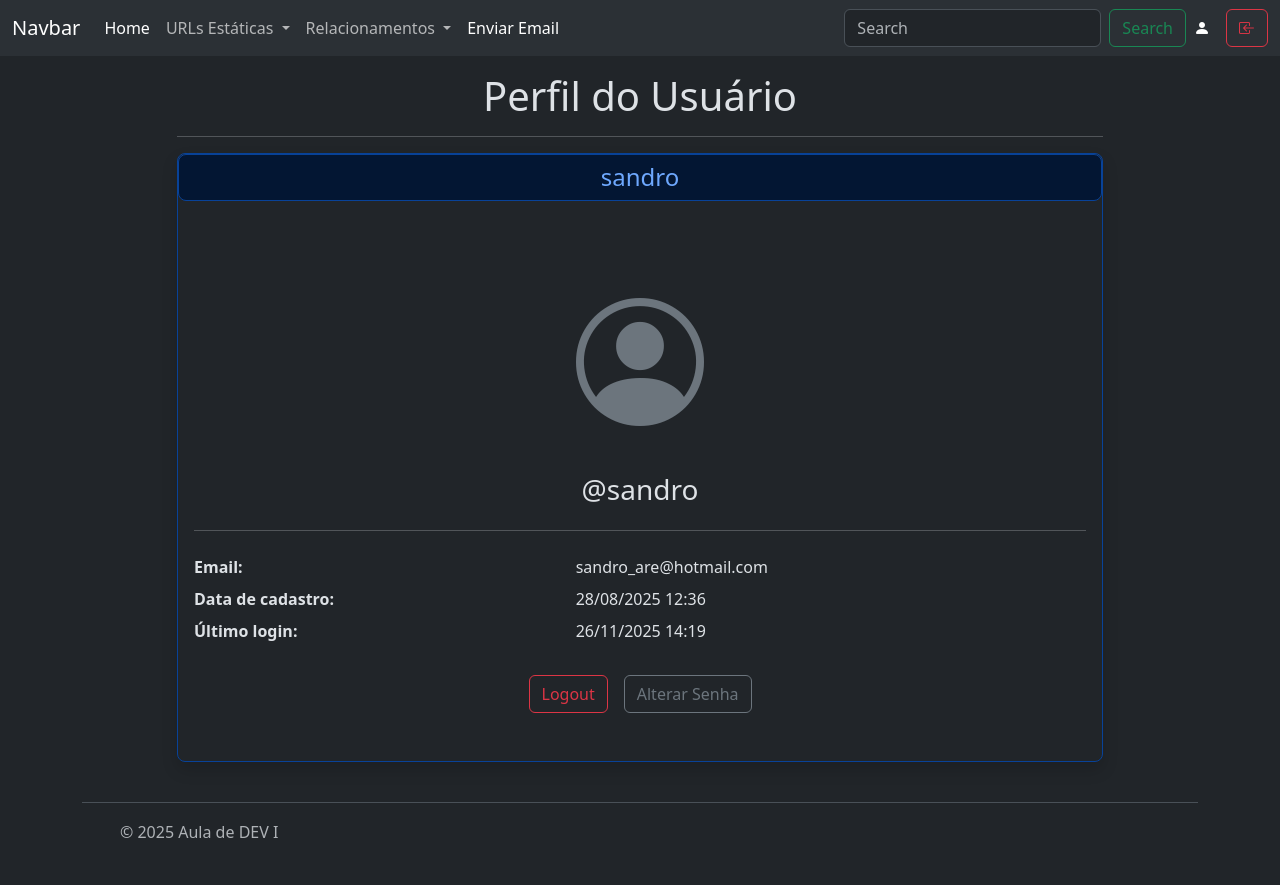
After one commit to Tarpah/sistema_aulas_faculdade_desenvolvedor_I, a Django app: page /accounts/profile/ in a window 1280 px wide. The commit adds this page. Run offline with Django 5.2, Linux system fonts and the light colour scheme; a user stored in the database is signed in; parts of the project's set-up code (start-up, migrations or seed data) failed here and were passed over.

Commit message:
código da aula

```diff
--- a/web_system/relacionamentos/models/reporter.py
+++ b/web_system/relacionamentos/models/reporter.py
@@ -31,3 +31,8 @@ class Reporter(BaseModel):
                 )
         except ValueError:
             pass
+
+    class Meta:
+        permissions = [
+            ('generate_code_exemplo', "can generate new code"),
+        ]
--- a/web_system/relacionamentos/templates/reporter/list.html
+++ b/web_system/relacionamentos/templates/reporter/list.html
@@ -119,7 +119,7 @@
 
                             <div>
                                 <div>
-                                    {% if perms.relacionamentos.change_cpf_reporter %}
+                                    {% if perms.relacionamentos.generate_code_exemplo %}
                                     <a class="btn btn-warning" role="button"
                                        data-bs-toggle="tooltip" data-bs-placement="top"
                                        title="Gerar CPF com Classe Reporter"
--- a/web_system/relacionamentos/views/reporter_classe.py
+++ b/web_system/relacionamentos/views/reporter_classe.py
@@ -38,7 +38,8 @@ class ReporterDetailsView(PermissionRequiredMixin, View):
         return render(request, 'reporter/read.html', context)
 
 class ReporterCPFGeneratorView(LoginRequiredMixin, PermissionRequiredMixin, View):
-    permission_required = 'relacionamentos.change_cpf_reporter'
+    login_url = reverse_lazy('account:login')
+    permission_required = 'relacionamentos.generate_code_exemplo'
 
     @staticmethod
     def get(request, pk):
--- /dev/null
+++ b/web_system/templates/accounts/profile.html
@@ -0,0 +1,40 @@
+{% extends "base.html" %}
+
+{% block title %}<h1>Perfil do Usuário</h1>{% endblock title %}
+
+{% block content %}
+<div class="card border-primary-subtle shadow rounded-3">
+  <div class="card-header text-primary-emphasis bg-primary-subtle border
+  border-primary-subtle rounded-3 mb-3 text-white text-center">
+    <h4 class="mb-0">{{ usuario.get_full_name|default:usuario.username }}</h4>
+  </div>
+  <div class="card-body text-center py-5">
+
+    <i class="bi bi-person-circle" style="font-size: 8rem; color: #6c757d;"></i>
+
+    <h3 class="mt-3 mb-0">@{{ usuario.username }}</h3>
+
+    <hr class="my-4">
+
+    <!-- Informações -->
+    <div class="text-start">
+      <dl class="row justify-content-center">
+        <dt class="col-sm-5">Email:</dt>
+        <dd class="col-sm-7">{{ usuario.email }}</dd>
+
+        <dt class="col-sm-5">Data de cadastro:</dt>
+        <dd class="col-sm-7">{{ usuario.date_joined|date:"d/m/Y H:i" }}</dd>
+
+        <dt class="col-sm-5">Último login:</dt>
+        <dd class="col-sm-7">{{ usuario.last_login|date:"d/m/Y H:i" }}</dd>
+      </dl>
+    </div>
+
+    <!-- Ações -->
+    <div class="mt-4 d-flex justify-content-center gap-3">
+      <a href="{% url 'logout' %}" class="btn btn-outline-danger">Logout</a>
+      <a href="{% url 'password_change' %}" class="btn btn-outline-secondary">Alterar Senha</a>
+    </div>
+  </div>
+</div>
+{% endblock %}
--- a/web_system/templates/menu.html
+++ b/web_system/templates/menu.html
@@ -42,9 +42,13 @@
           </ul>
         </li>
 
+
+
       <li class="nav-item">
         <a class="nav-link active" aria-current="page" href="{% url 'function_contato' %}">Enviar Email</a>
       </li>
+
+
 
       </ul>
       <form class="d-flex" role="search">
@@ -52,8 +56,22 @@
         <button class="btn btn-outline-success" type="submit">Search</button>
       </form>
 
-
-
+      {% if user.is_authenticated %}
+        <span class="navbar-text text-white px-2">
+          <a class="nav-link" href="{% url 'profile' %}">
+            <i class="bi bi-person-fill"> </i> {{ user.first_name }}
+          </a></span>
+        <div class="me-2"></div>
+        <form action="{% url 'logout' %}" method="post">
+          {% csrf_token %}
+          <button class="btn btn-outline-danger btn"
+          role="button" type="submit"> <i
+                  class="bi bi-box-arrow-in-left"> </i> </button> </form>
+        {% else %}
+          <a class="btn btn-outline-primary btn"
+          role="button" href="{% url 'login' %}"> <i
+                  class="bi bi-box-arrow-in-right"> </i> </a>
+        {% endif %}
     </div>
 
 
--- a/web_system/web_system/urls.py
+++ b/web_system/web_system/urls.py
@@ -6,9 +6,12 @@ from web_system import views
 from .views import ContactView
 from django.contrib.auth import views as auth_views
 from web_system.forms.custom_login_form import CustomLoginForm
+from .views import ProfileView
 
 urlpatterns = [
     # rotas para logar
+
+    path('accounts/profile/', ProfileView.as_view(), name='profile'),
     path('accounts/login/', auth_views.LoginView.as_view(
         template_name ="accounts/login.html",
         authentication_form=CustomLoginForm)),
--- a/web_system/web_system/views/__init__.py
+++ b/web_system/web_system/views/__init__.py
@@ -1,3 +1,4 @@
 from .estaticas import *
 from .contact import *
 from .contact_classes import *
+from .profile import *
--- /dev/null
+++ b/web_system/web_system/views/profile.py
@@ -0,0 +1,12 @@
+from django.contrib.auth.mixins import LoginRequiredMixin
+from django.shortcuts import render
+from django.views import View
+
+
+class ProfileView(LoginRequiredMixin, View):
+    @staticmethod
+    def get(request):
+        context = {
+            'usuario': request.user,
+        }
+        return render(request, 'accounts/profile.html', context)
```
Also changed, not shown: web_system/db.sqlite3, web_system/relacionamentos/migrations/0006_alter_reporter_options_alter_paper_magazines.py (added).
